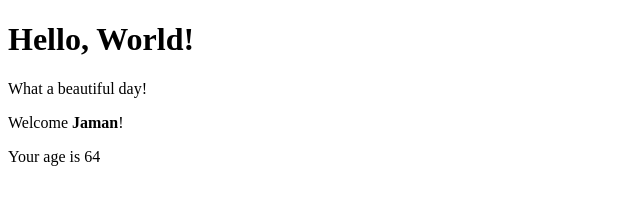
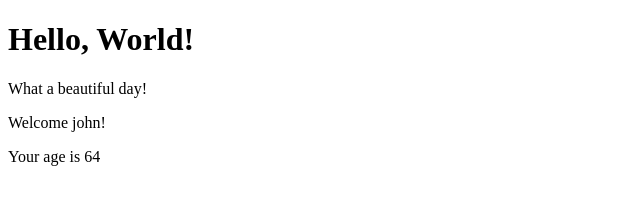
Before and after one commit to Erodot0/react-exercises, a React (Create React App) app in the folder my-app/: page / in a window 1280 px wide. Shown: the top 216 px of the page, without its empty margins (0-640 px from the left). Built offline with nearby package versions, Linux system fonts and the light colour scheme.

Commit message:
added conditional rendering in welcome.js

```diff
--- a/my-app/src/App.js
+++ b/my-app/src/App.js
@@ -1,15 +1,13 @@
 import React from "react";
 import { HelloWorld } from "./HelloWorld";
 import { Welcome } from "./Welcome";
-
-const name = <strong>Jaman</strong>
 
 export class App extends React.Component {
     render() {
         return (
             <div>
                 <HelloWorld />
-                <Welcome name={name} age="64"/>
+                <Welcome name="john" age="64"/>
             </div>
         )
     }
--- a/my-app/src/Welcome.js
+++ b/my-app/src/Welcome.js
@@ -5,12 +5,9 @@ export class Welcome extends React.Component {
     render() {
         return (
             <div>
-                {this.props.name
-                    ? <p>Welcome {this.props.name}!</p>
-                    : <p>Welcome user!</p>
+                {this.props.name == "john" &&<p>Welcome {this.props.name}!</p>
                 }
                 {this.props.age > 18 && this.props.age < 65 && <Age age={this.props.age}/>}
-
             </div>
         )
     }
```
